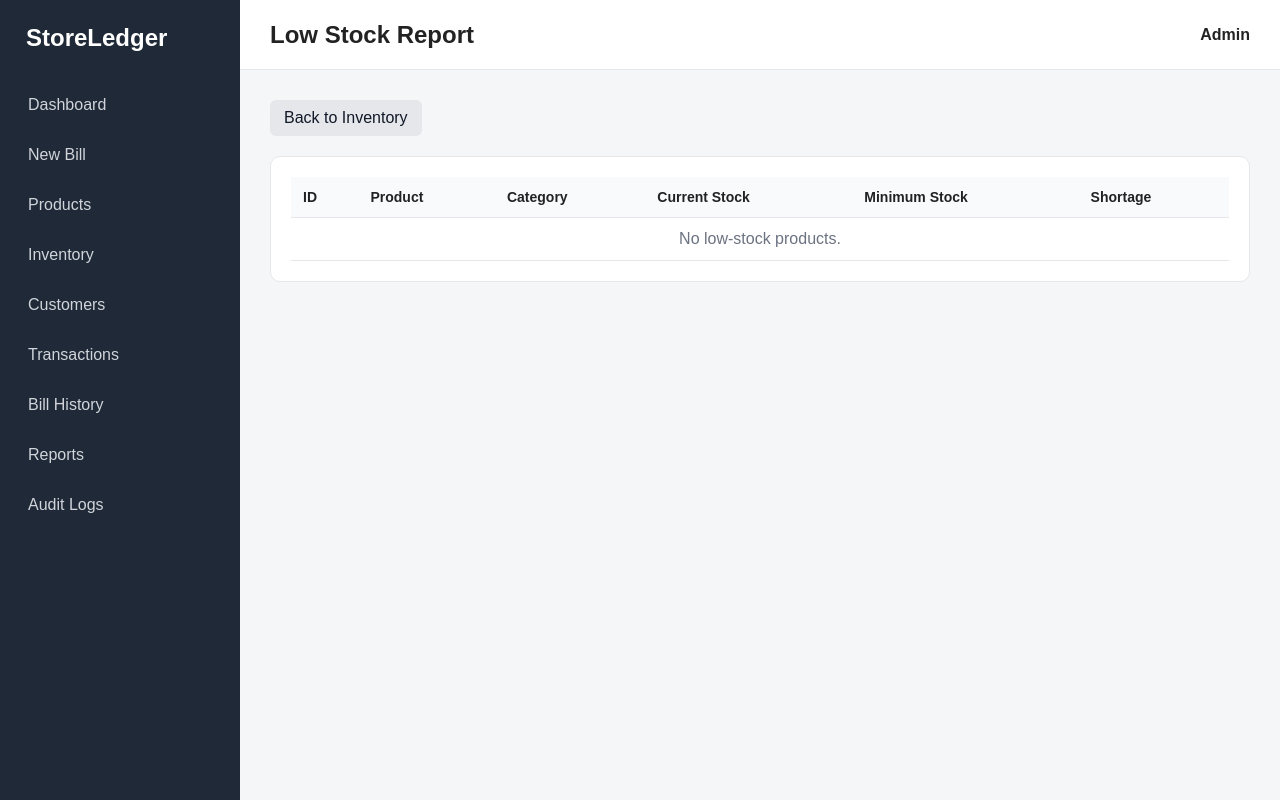
After one commit to tushar-011/StoreLedger, a Flask app: page /inventory/low-stock in a window 1280 px wide. The commit adds this page. Run offline with Flask 3, Linux system fonts and the light colour scheme; data that the repository does not hold is empty.

Commit message:
Add inventory and low stock management

```diff
--- a/app.py
+++ b/app.py
@@ -78,34 +78,6 @@ def dashboard():
         total_customers=total_customers,
         total_orders=total_orders,
         low_stock=low_stock
-    )
-
-@app.route("/products")
-def products():
-    connection = get_db_connection()
-
-    cursor = connection.cursor(dictionary=True)
-
-    cursor.execute(
-        """
-        SELECT
-            products.*,
-            categories.category_name
-        FROM products
-        LEFT JOIN categories
-            ON products.category_id = categories.category_id
-        ORDER BY products.product_id DESC
-        """
-    )
-
-    product_data = cursor.fetchall()
-
-    cursor.close()
-    connection.close()
-
-    return render_template(
-        "products.html",
-        products=product_data
     )
 
 @app.route("/products/add", methods=["GET", "POST"])
@@ -280,5 +252,137 @@ def delete_product(product_id):
 
     return redirect(url_for("products"))
 
+@app.route("/products")
+def products():
+    search = request.args.get("search", "")
+
+    connection = get_db_connection()
+    cursor = connection.cursor(dictionary=True)
+
+    cursor.execute(
+        """
+        SELECT
+            products.*,
+            categories.category_name
+        FROM products
+        LEFT JOIN categories
+            ON products.category_id = categories.category_id
+        WHERE products.product_name LIKE %s
+        ORDER BY products.product_id DESC
+        """,
+        (f"%{search}%",)
+    )
+
+    product_data = cursor.fetchall()
+
+    cursor.close()
+    connection.close()
+
+    return render_template(
+        "products.html",
+        products=product_data,
+        search=search
+    )
+
+@app.route("/inventory")
+def inventory():
+
+    connection = get_db_connection()
+    cursor = connection.cursor(dictionary=True)
+
+    cursor.execute(
+        """
+        SELECT
+            products.*,
+            categories.category_name
+        FROM products
+        LEFT JOIN categories
+            ON products.category_id = categories.category_id
+        ORDER BY products.product_name
+        """
+    )
+
+    product_data = cursor.fetchall()
+
+    cursor.execute(
+        """
+        SELECT COUNT(*) AS total_products
+        FROM products
+        """
+    )
+
+    total_products = cursor.fetchone()["total_products"]
+
+    cursor.execute(
+        """
+        SELECT COALESCE(SUM(stock), 0) AS total_stock
+        FROM products
+        """
+    )
+
+    total_stock = cursor.fetchone()["total_stock"]
+
+    cursor.execute(
+        """
+        SELECT COUNT(*) AS low_stock_count
+        FROM products
+        WHERE stock <= minimum_stock
+        AND stock > 0
+        """
+    )
+
+    low_stock_count = cursor.fetchone()["low_stock_count"]
+
+    cursor.execute(
+        """
+        SELECT COUNT(*) AS out_of_stock_count
+        FROM products
+        WHERE stock = 0
+        """
+    )
+
+    out_of_stock_count = cursor.fetchone()["out_of_stock_count"]
+
+    cursor.close()
+    connection.close()
+
+    return render_template(
+        "inventory.html",
+        products=product_data,
+        total_products=total_products,
+        total_stock=total_stock,
+        low_stock_count=low_stock_count,
+        out_of_stock_count=out_of_stock_count
+    )
+
+@app.route("/inventory/low-stock")
+def low_stock():
+
+    connection = get_db_connection()
+    cursor = connection.cursor(dictionary=True)
+
+    cursor.execute(
+        """
+        SELECT
+            products.*,
+            categories.category_name
+        FROM products
+        LEFT JOIN categories
+            ON products.category_id = categories.category_id
+        WHERE products.stock <= products.minimum_stock
+        ORDER BY products.stock ASC
+        """
+    )
+
+    product_data = cursor.fetchall()
+
+    cursor.close()
+    connection.close()
+
+    return render_template(
+        "low_stock.html",
+        products=product_data
+    )
+
 if __name__ == "__main__":
     app.run(debug=True)
--- a/templates/base.html
+++ b/templates/base.html
@@ -26,7 +26,7 @@
                 <a href="{{ url_for('dashboard') }}">Dashboard</a>
                 <a href="#">New Bill</a>
                 <a href="{{ url_for('products') }}">Products</a>
-                <a href="#">Inventory</a>
+                <a href="{{ url_for('inventory') }}">Inventory</a>
                 <a href="#">Customers</a>
                 <a href="#">Transactions</a>
                 <a href="#">Bill History</a>
--- /dev/null
+++ b/templates/low_stock.html
@@ -0,0 +1,81 @@
+{% extends "base.html" %}
+
+{% block title %}
+Low Stock | StoreLedger
+{% endblock %}
+
+{% block page_title %}
+Low Stock Report
+{% endblock %}
+
+{% block content %}
+
+<div class="page-actions">
+
+    <a href="{{ url_for('inventory') }}"
+       class="secondary-button">
+        Back to Inventory
+    </a>
+
+</div>
+
+<div class="table-card">
+
+    <table class="data-table">
+
+        <thead>
+            <tr>
+                <th>ID</th>
+                <th>Product</th>
+                <th>Category</th>
+                <th>Current Stock</th>
+                <th>Minimum Stock</th>
+                <th>Shortage</th>
+            </tr>
+        </thead>
+
+        <tbody>
+
+            {% for product in products %}
+
+            <tr class="low-stock-row">
+
+                <td>{{ product.product_id }}</td>
+
+                <td>{{ product.product_name }}</td>
+
+                <td>
+                    {{ product.category_name or "Uncategorized" }}
+                </td>
+
+                <td>
+                    {{ product.stock }}
+                </td>
+
+                <td>
+                    {{ product.minimum_stock }}
+                </td>
+
+                <td>
+                    {{ product.minimum_stock - product.stock }}
+                </td>
+
+            </tr>
+
+            {% else %}
+
+            <tr>
+                <td colspan="6" class="empty-table">
+                    No low-stock products.
+                </td>
+            </tr>
+
+            {% endfor %}
+
+        </tbody>
+
+    </table>
+
+</div>
+
+{% endblock %}
```
Also changed, not shown: static/css/style.css (+82 -0 lines), templates/inventory.html (added, +140 -0 lines), templates/products.html (+55 -8 lines).
